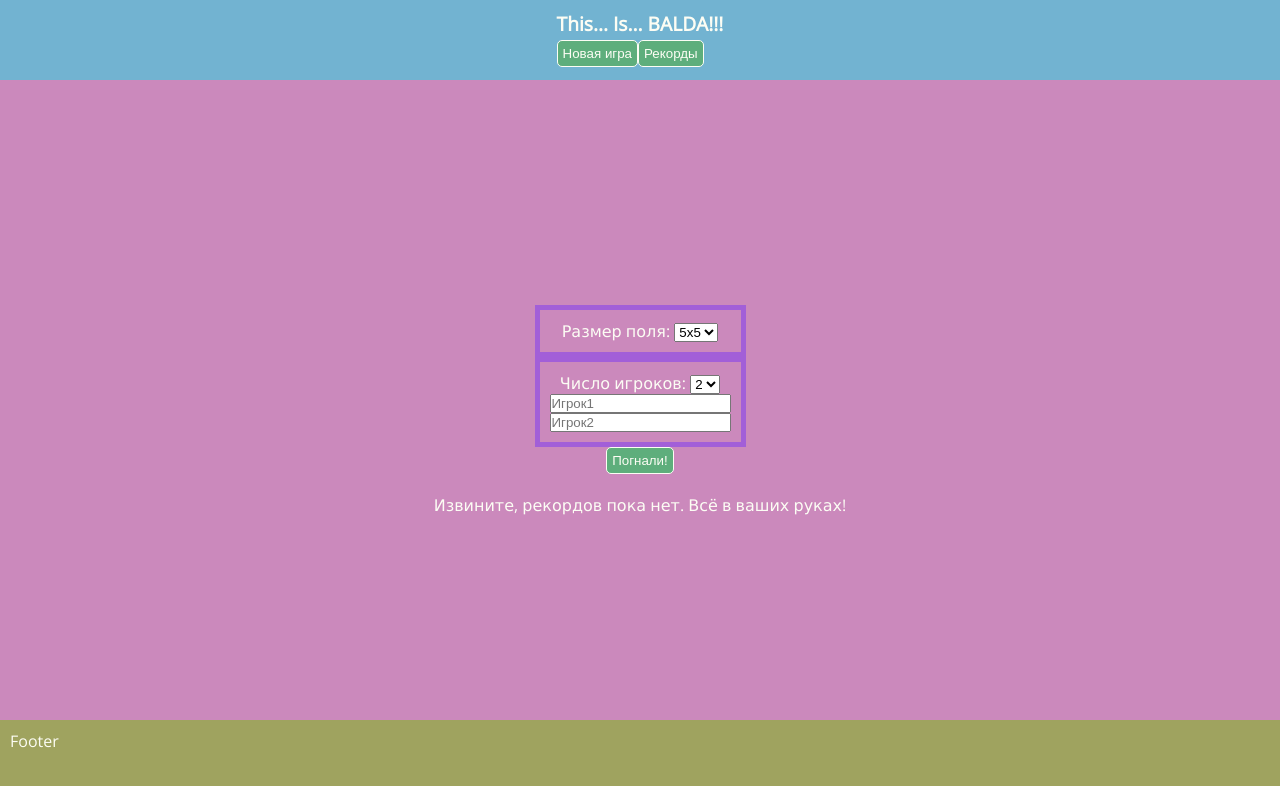
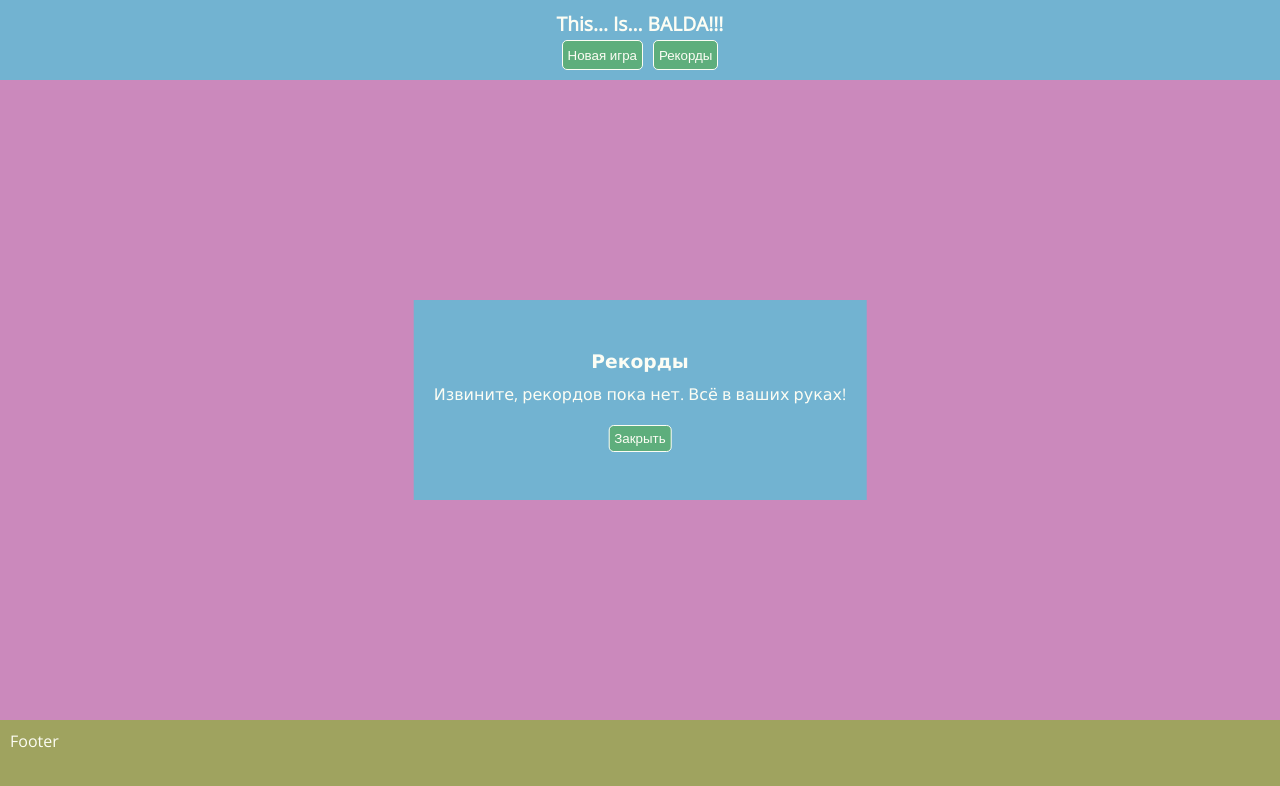
Before and after one commit to femiarkh/react-game, a React (Create React App) app: page / in a window 1280 px wide. Both pictures are taken after a click on the button "Рекорды". Shown: the top 786 px of the page. Built offline with nearby package versions, Linux system fonts and the light colour scheme.

Commit message:
feat: add records button

```diff
--- a/src/components/Header.tsx
+++ b/src/components/Header.tsx
@@ -1,8 +1,10 @@
-import React from 'react';
+import React, { useState } from 'react';
 import { useNewGame } from '../hooks/useNewGame';
+import { Records } from './Records';
 
 const Header = () => {
   const { changeNewGame } = useNewGame();
+  const [recordsVisible, setRecordsVisible] = useState(false);
 
   return (
     <div className="header">
@@ -17,8 +19,14 @@ const Header = () => {
         >
           Новая игра
         </button>
-        <button type="button">Рекорды</button>
+        <button
+          type="button"
+          onClick={() => setRecordsVisible((visible) => !visible)}
+        >
+          Рекорды
+        </button>
       </div>
+      <Records visible={recordsVisible} setVisible={setRecordsVisible} />
     </div>
   );
 };
--- a/src/components/Main.tsx
+++ b/src/components/Main.tsx
@@ -2,14 +2,12 @@ import React from 'react';
 import { Message } from './Message';
 import { GameContainer } from './GameContainer';
 import { NewGameForm } from './NewGameForm';
-import { Records } from './Records';
 
 const Main = () => (
   <div className="main">
     <Message />
     <GameContainer />
     <NewGameForm />
-    <Records />
   </div>
 );
 
--- a/src/components/Records.tsx
+++ b/src/components/Records.tsx
@@ -1,6 +1,11 @@
 import React from 'react';
 
-const Records = () => {
+type Props = {
+  visible: boolean;
+  setVisible: React.Dispatch<React.SetStateAction<boolean>>;
+};
+
+const Records = ({ visible, setVisible }: Props) => {
   const storedRecords = localStorage.getItem('balda-records');
   let recordRows;
 
@@ -13,6 +18,8 @@ const Records = () => {
       </tr>
     ));
   }
+
+  if (!visible) return null;
 
   return storedRecords ? (
     <div className="records">
@@ -27,11 +34,32 @@ const Records = () => {
           {recordRows}
         </tbody>
       </table>
+      <div className="records__buttons">
+        <button type="button" onClick={() => setVisible(false)}>
+          Закрыть
+        </button>
+        <button
+          type="button"
+          onClick={() => {
+            localStorage.removeItem('balda-records');
+            setVisible(false);
+            setTimeout(() => setVisible(true), 0);
+          }}
+        >
+          Очистить
+        </button>
+      </div>
     </div>
   ) : (
     <div className="records">
+      <h3>Рекорды</h3>
       <div className="records__no-records">
         Извините, рекордов пока нет. Всё в ваших руках!
+      </div>
+      <div className="records__buttons">
+        <button type="button" onClick={() => setVisible(false)}>
+          Закрыть
+        </button>
       </div>
     </div>
   );
--- a/src/style/style.scss
+++ b/src/style/style.scss
@@ -56,6 +56,11 @@ h3 {
 
 .header__game-title {
   font-size: 1.2rem;
+}
+
+.header__buttons {
+  display: flex;
+  justify-content: space-around;
 }
 
 .main {
@@ -180,23 +185,40 @@ h3 {
 }
 
 .records {
+  z-index: 10;
+  position: absolute;
+  top: 50%;
+  left: 50%;
+  min-height: 200px;
+  padding: 20px;
+  transform: translate(-50%, -50%);
   display: grid;
   justify-content: center;
   align-content: center;
-  background-color: $main-color;
+  background-color: $header-color;
 }
 
 .records__table {
   min-width: 200px;
+  margin-bottom: 20px;
 }
 
 .records__table th {
   text-align: left;
-  color: #000000;
+  color: #ffac84;
 }
 
 .records__table td {
   text-align: left;
+}
+
+.records__no-records {
+  margin-bottom: 20px;
+}
+
+.records__buttons {
+  display: flex;
+  justify-content: space-around;
 }
 
 @media (max-width: 820px) {
```
